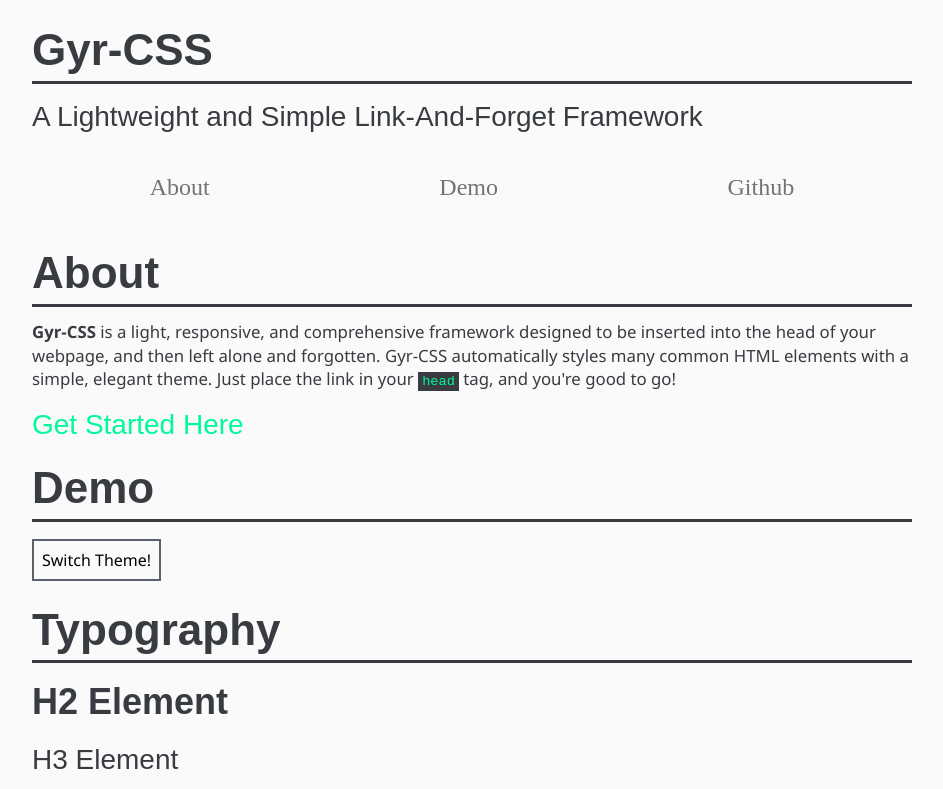
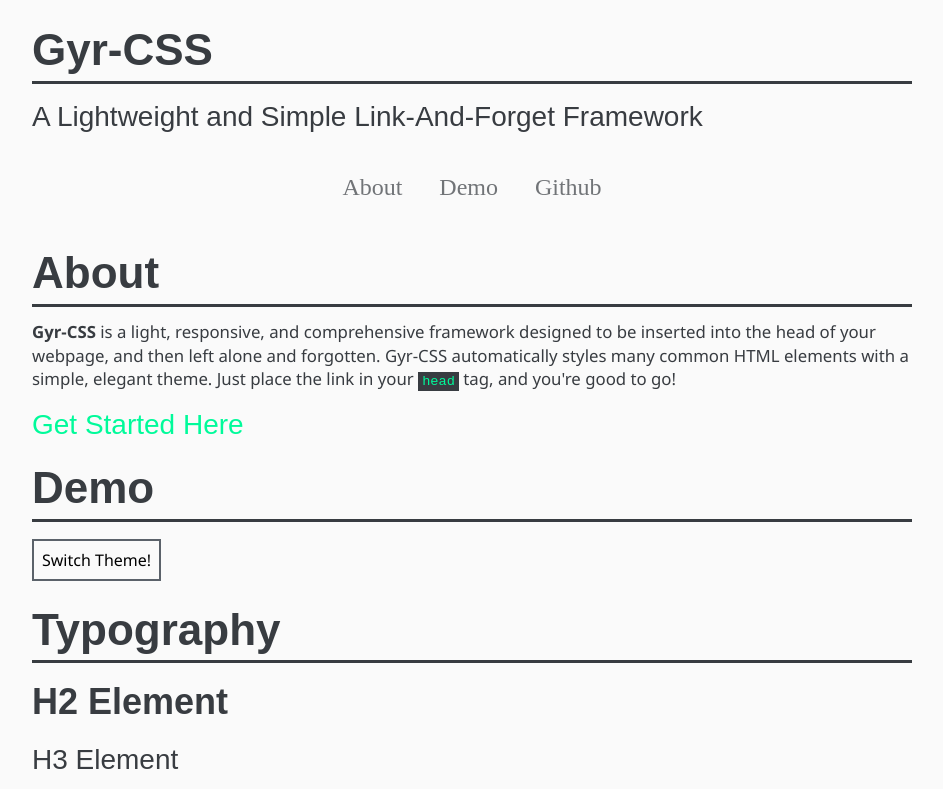
Before and after one commit to hvlck/gyr-css, a website: page index.html in a window 1280 px wide. Shown: the top 789 px of the page, without its empty margins (168-1111 px from the left). Drawn offline with Linux system fonts and the light colour scheme.

Commit message:
feat: changed nav to center-alignment

```diff
--- a/src/light/light.css
+++ b/src/light/light.css
@@ -119,6 +119,7 @@ iframe {
 }
 nav {
   display: flex;
+  justify-content: center;
   text-align: center;
   font-size: 150%;
   margin: 3% auto;
@@ -127,7 +128,7 @@ nav {
 }
 nav a {
   color: #383C41;
-  margin: 0.5% auto;
+  margin: 0.5% 2%;
   padding: 1px;
   width: auto;
   opacity: 0.7;
```
